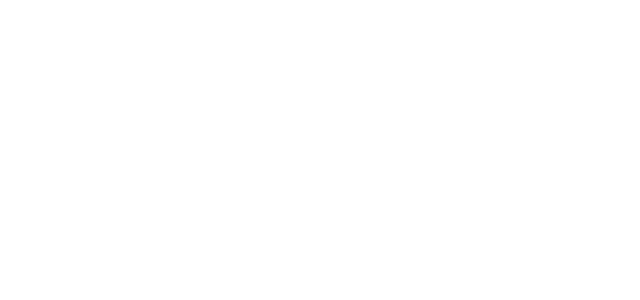
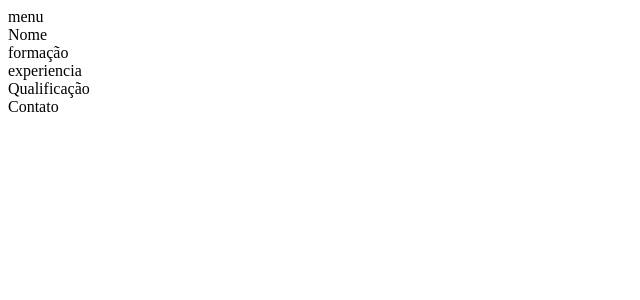
Before and after one commit to fcventura02/devVentura, a React (Create React App) app: page / in a window 1280 px wide. Shown: the top 300 px of the page, without its empty margins (0-640 px from the left). Built offline with nearby package versions, Linux system fonts and the light colour scheme.

Commit message:
iniciando conteúdo

```diff
--- a/src/App.js
+++ b/src/App.js
@@ -3,7 +3,18 @@
 function App() {
   return (
     <>
-
+      <header>
+        menu
+      </header>
+        <section>
+          <header className="title">Nome</header>
+          <article className="container-info">
+            <div className="formacao">formação</div>
+            <div className="experiencia">experiencia</div>
+            <div className="qualificacoes">Qualificação</div>
+          </article>
+        </section>
+      <footer>Contato</footer>
     </>
   );
 }
```
